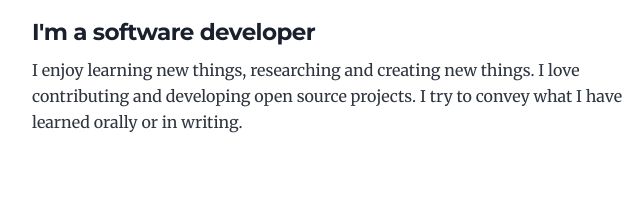
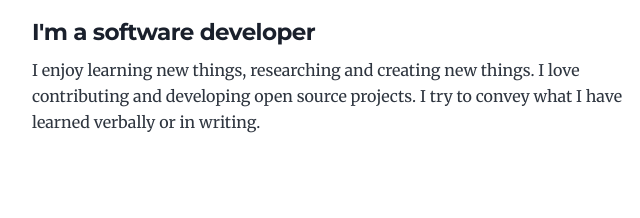
Before and after one commit to yusufakcekoce/yusufakcekoce.github.io, a Gatsby site: page / in a window 1280 px wide. Shown: the part 233-451 px from the top of the page, 180-820 px from the left. Built offline with nearby package versions, Linux system fonts and the light colour scheme; Gatsby itself is replaced by a stand-in of ours.

Commit message:
Edited bio component
I made changes to the article.

```diff
--- a/src/components/bio/bio.js
+++ b/src/components/bio/bio.js
@@ -31,7 +31,7 @@ const Bio = () => {
             <h4>{author.summary}</h4>
             <p>
               I enjoy learning new things, researching and creating new things.
-              I love contributing and developing open source projects. I try to convey what I have learned orally or in writing.
+              I love contributing and developing open source projects. I try to convey what I have learned verbally or in writing.
             </p>
           </>
         )}
```
